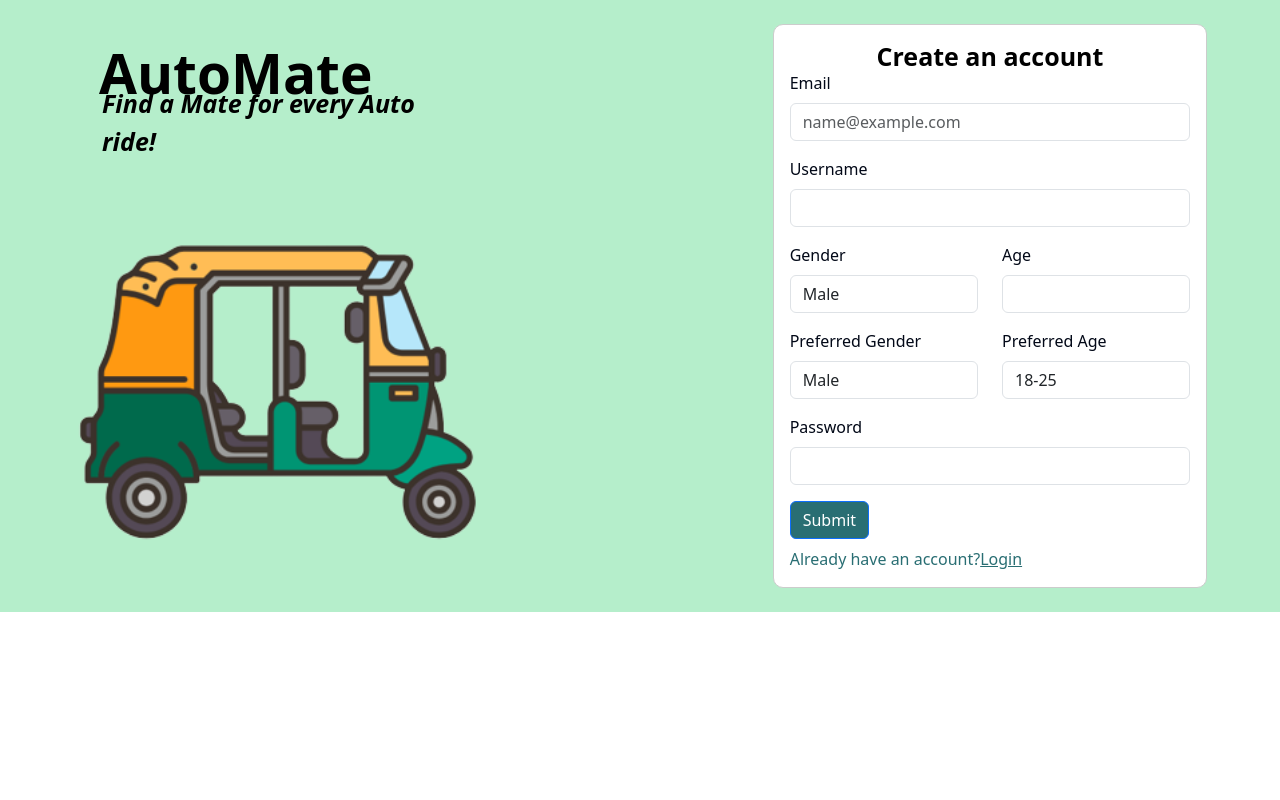
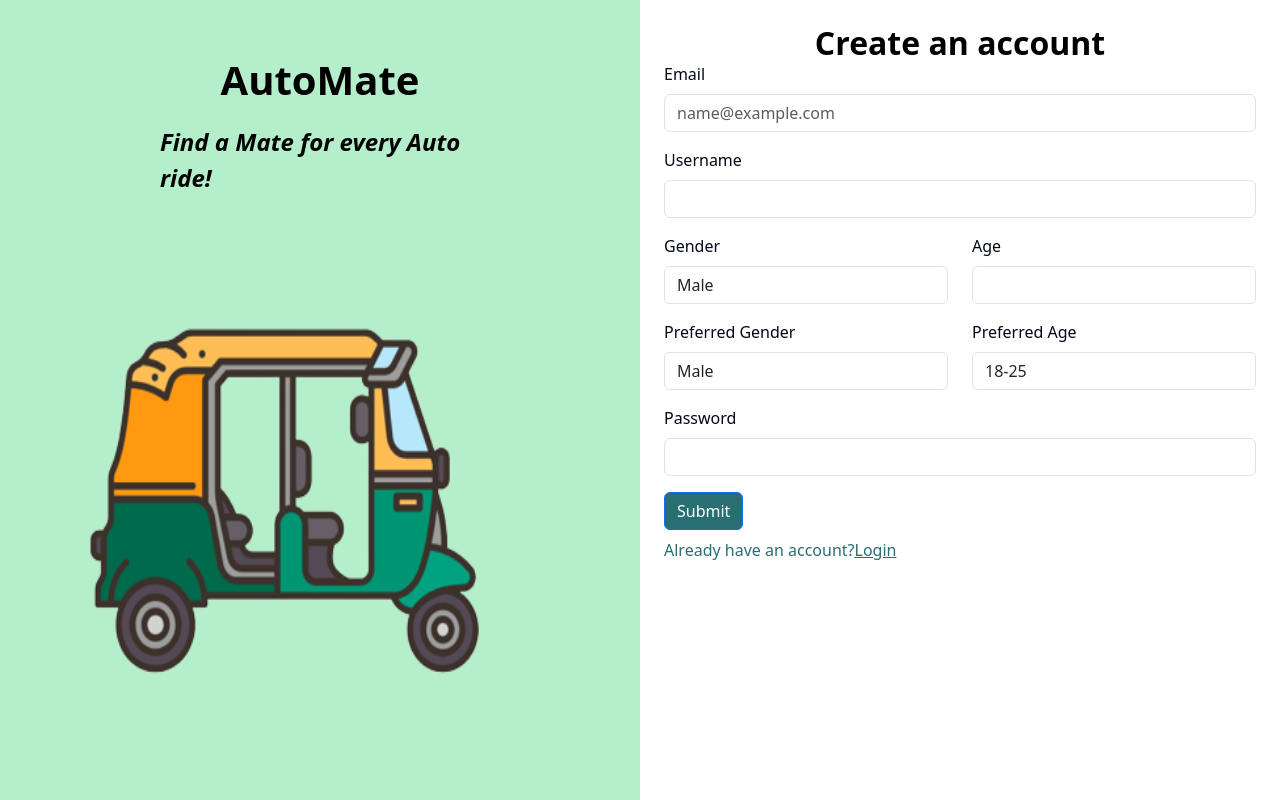
Before and after one commit to udaypat/AutoMate, a React (Vite) app in the folder Frontend/automate-frontend/: page /register in a window 1280 px wide. Built offline with nearby package versions, Linux system fonts and the light colour scheme; no server answers.

Commit message:
Fixed landing page ux

```diff
--- a/Frontend/automate-frontend/src/Landing.jsx
+++ b/Frontend/automate-frontend/src/Landing.jsx
@@ -1,34 +1,36 @@
-// import { Link } from 'react-router-dom';
+import { Link } from 'react-router-dom';
 import { RegisterForm } from "@/components/RegisterForm"
-
 
 export default function Landing() {
     return (
-        <>
-            <div className="row" style={{ backgroundColor: '#B5EECB' }}>
-                <div className="col-6" style={{
+        <div className="container-fluid">
+            <div className="row">
+                <div className="col-md-6" style={{
+                    backgroundColor: '#B5EECB',
                     backgroundImage: 'url(/bg_landing_transparent.png)',
-                    backgroundSize: 'cover',
+                    backgroundSize: '100% 100%',
                     backgroundRepeat: 'no-repeat',
                     backgroundPosition: 'center',
                     position: 'relative',
+                    height: '100vh', // Set a minimum height for the image column
                 }}>
-                    <h1 className="display-2 fw-bold text-body-emphasis" style={{ fontSize: '55px', position: 'absolute', top: '12%', left: '38%', transform: 'translate(-50%, -50%)' }}>
+                    <h1 className="display-4 fw-bold text-body-emphasis" style={{ fontSize: '2.5rem', position: 'absolute', top: '10%', left: '50%', transform: 'translate(-50%, -50%)' }}>
                         AutoMate
                     </h1>
-                    <p className="lead fw-bold text-body-emphasis" style={{ fontSize: '25px', fontStyle: 'italic', position: 'absolute', top: '20%', left: '45%', transform: 'translate(-50%, -50%)' }}>
+                    <p className="lead fw-bold text-body-emphasis" style={{ fontSize: '1.5rem', fontStyle: 'italic', position: 'absolute', top: '20%', left: '50%', transform: 'translate(-50%, -50%)' }}>
                         Find a Mate for every Auto ride!
                     </p>
+                </div>
+                <div className="col-md-6 p-4">
+                    <div className="text-center">
+                        <h1 className="fw-bold text-body-emphasis" style={{ fontSize: '2rem' }}>
+                            Create an account
+                        </h1>
+                    </div>
+                    <RegisterForm />
 
                 </div>
-                <div className="col-1" ></div>
-                <div className="col-4 p-3 m-4" style={{ borderRadius: '10px', border: '1px solid #ccc', padding: '20px', backgroundColor: 'white' }}>
-                    <h1 className="fw-bold text-body-emphasis text-center" style={{ fontSize: '25px' }}>
-                        Create an account
-                    </h1>
-                    <RegisterForm />
-                </div>
-            </div >
-        </>
+            </div>
+        </div>
     )
 }
```
